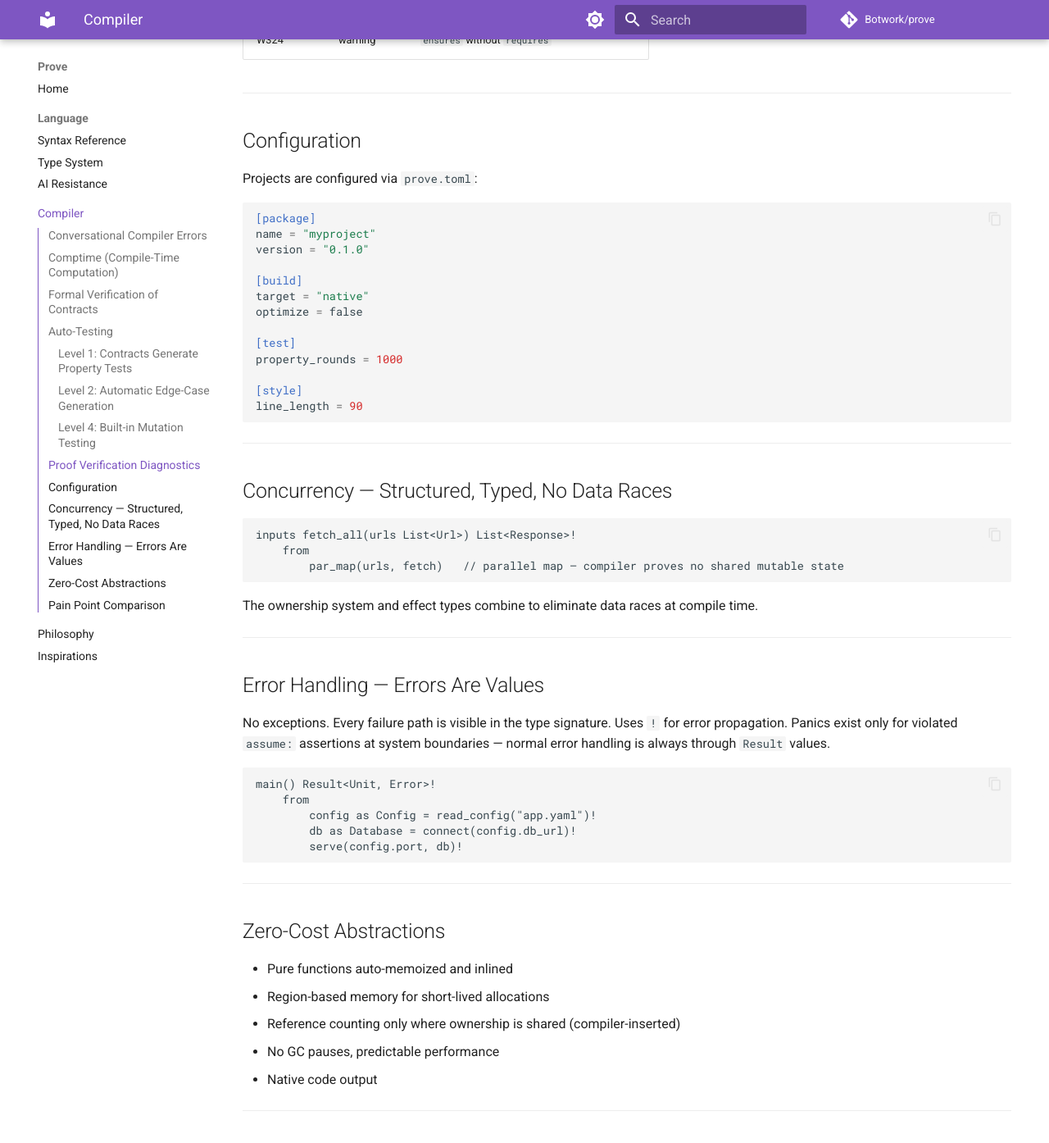
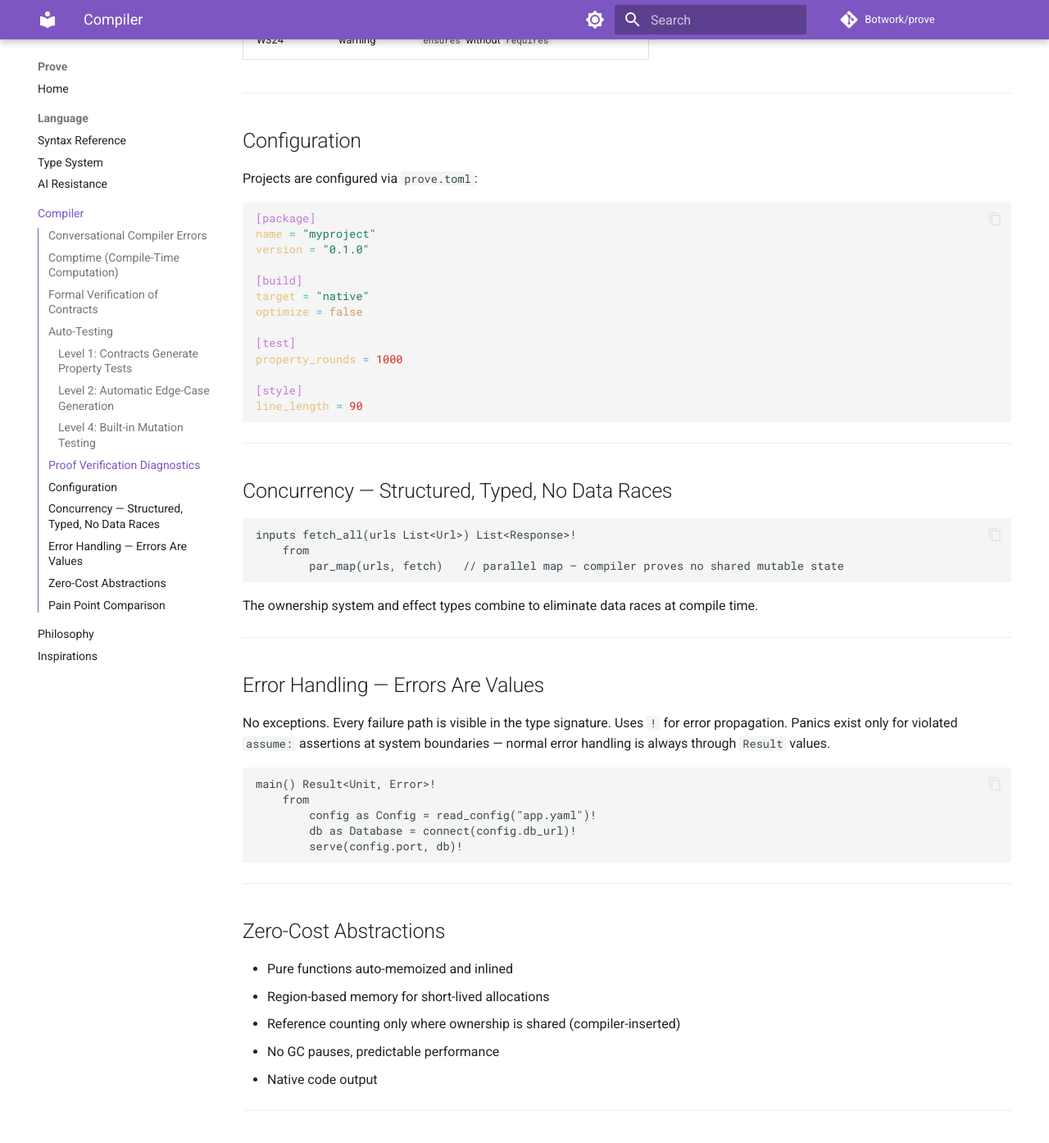
Before and after one commit to kennedyshead/prove, an MkDocs documentation site: the page built from docs/compiler.md, in a window 1280 px wide and 1400 px high, scrolled down 2738 px. Shown: the top 1394 px of the window at 82% size. Built offline with MkDocs 1.6.1 and Material for MkDocs 9.7.7, drawn with Linux system fonts in a browser that asks for light colours.

Commit message:
pygments

```diff
--- /dev/null
+++ b/docs/stylesheets/extra.css
@@ -0,0 +1,37 @@
+.highlight .nf {
+    color: #c678dd;
+}
+
+.highlight .nv,
+.highlight .n {
+    color: #e5c07b;
+}
+
+.highlight .nc {
+    color: #61afef;
+}
+
+.highlight .kc {
+    color: #d19a66;
+}
+
+.highlight .o {
+    color: #56b6c2;
+}
+
+.highlight .p {
+    color: #abb2bf;
+}
+
+.highlight .na,
+.highlight .nn {
+    color: #e5c07b;
+}
+
+.highlight .k {
+    color: #c678dd;
+}
+
+.highlight .kt {
+    color: #61afef;
+}
--- a/mkdocs.yml
+++ b/mkdocs.yml
@@ -41,6 +41,9 @@
   - Philosophy: philosophy.md
   - Inspirations: inspirations.md
 
+extra_css:
+  - stylesheets/extra.css
+
 markdown_extensions:
   - pymdownx.highlight:
       anchor_linenums: true
@@ -52,3 +55,6 @@
   - tables
   - toc:
       permalink: true
+
+plugins:
+  - search
```
